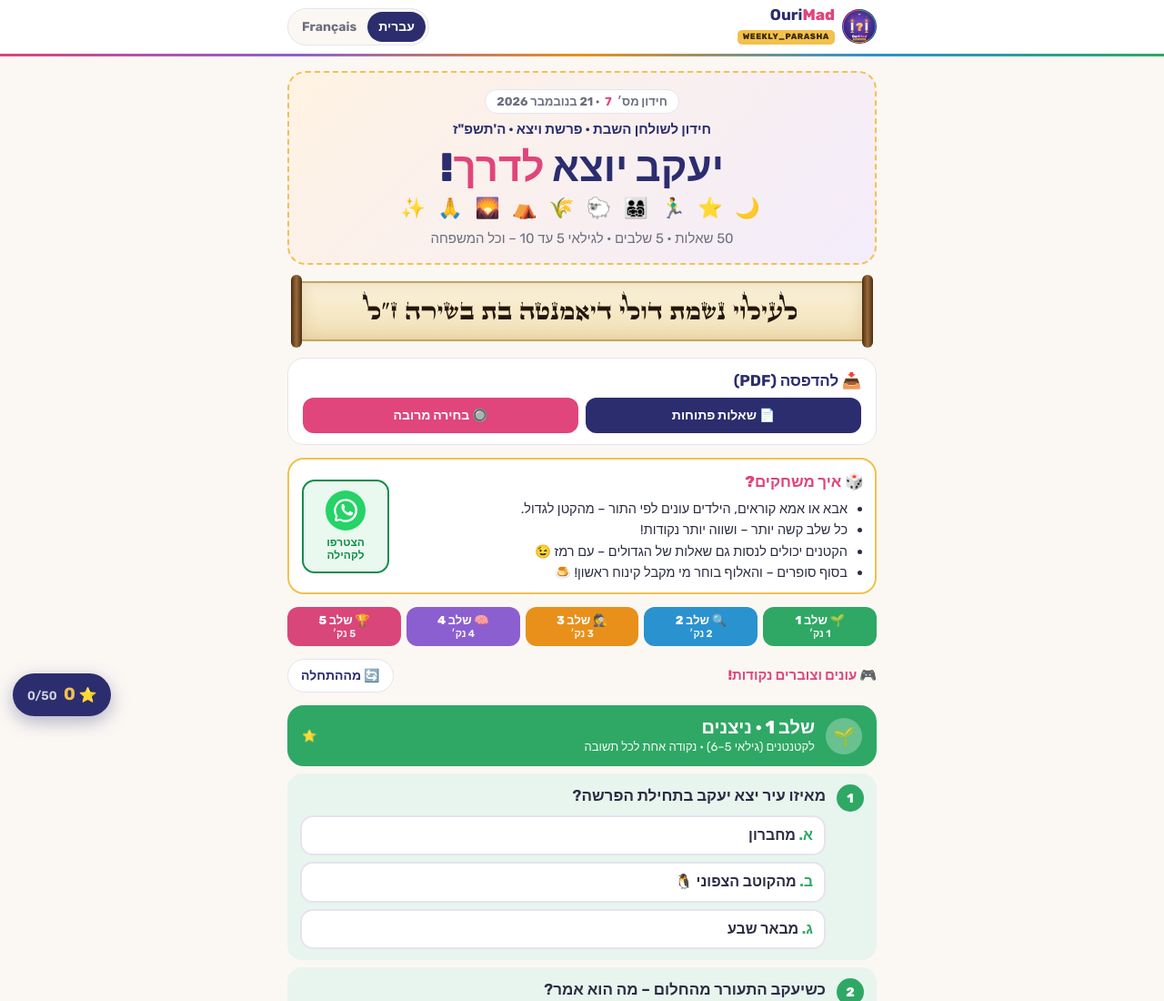
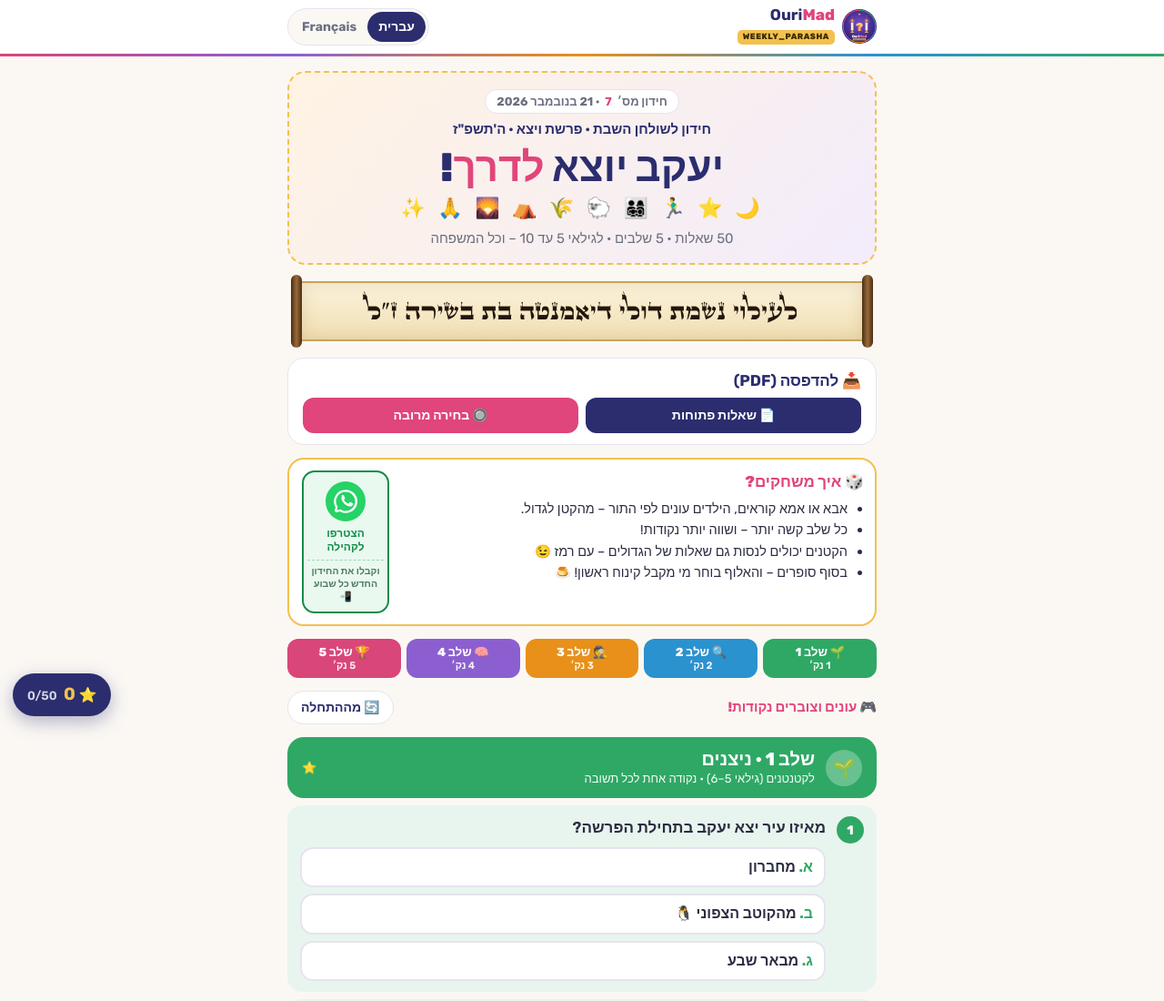
Before and after one commit to figaro6/parasha, a plain HTML site: page index.html in a window 1280 px wide. Shown: the top 1100 px of the page at 91% size. Drawn offline with Linux system fonts and the light colour scheme; a web font is replaced by a local one.

Commit message:
WhatsApp tile: explain it brings the new quiz every week
Co-Authored-By: Claude Opus 5.5 <noreply@anthropic.com>
Claude-Session: https://claude.ai/code/session_01S9nMe3U32YHPd1cfJWsFuR

```diff
--- a/index.html
+++ b/index.html
@@ -95,6 +95,7 @@ body.can-dl .dl{display:flex}
 .how h2{margin:0;font-weight:800;color:var(--pink);font-size:17px}
 .how ul{margin:6px 0 0;padding-inline-start:18px;display:flex;flex-direction:column;gap:3px;font-size:14.5px;line-height:1.4}
 .watile{flex:none;align-self:center;width:96px;display:flex;flex-direction:column;align-items:center;gap:6px;text-align:center;text-decoration:none;background:#e9f9ef;border:2px solid var(--wa);border-radius:14px;padding:10px 4px;color:var(--wa);font-weight:800;font-size:12px;line-height:1.2}
+.watile small{display:block;font-weight:600;font-size:10.5px;line-height:1.3;color:#4f7a60;border-top:1px dashed #9fd6b3;padding-top:5px;margin-top:1px}
 .watile svg{width:44px;height:44px;background:#25d366;border-radius:50%;padding:6px;box-sizing:border-box}
 
 /* level nav + tools */
@@ -223,7 +224,7 @@ const LV = [
   {c:"var(--l1)", i:"🌱"}, {c:"var(--l2)", i:"🔍"}, {c:"var(--l3)", i:"🕵️"}, {c:"var(--l4)", i:"🧠"}, {c:"var(--l5)", i:"🏆"}
 ];
 const UI = {
-  he:{dir:"rtl", series:"חידון מס׳", parasha:"פרשת", how:"🎲 איך משחקים?", waT:"הצטרפו לקהילה", howS:["אבא או אמא קוראים, הילדים עונים לפי התור – מהקטן לגדול.","כל שלב קשה יותר – ושווה יותר נקודות!","הקטנים יכולים לנסות גם שאלות של הגדולים – עם רמז 😉","בסוף סופרים – והאלוף בוחר מי מקבל קינוח ראשון! 🍮"], lvl:"שלב", pts:n=>n+" נק׳",
+  he:{dir:"rtl", series:"חידון מס׳", parasha:"פרשת", how:"🎲 איך משחקים?", waT:"הצטרפו לקהילה", waS:"וקבלו את החידון החדש כל שבוע 📲", howS:["אבא או אמא קוראים, הילדים עונים לפי התור – מהקטן לגדול.","כל שלב קשה יותר – ושווה יותר נקודות!","הקטנים יכולים לנסות גם שאלות של הגדולים – עם רמז 😉","בסוף סופרים – והאלוף בוחר מי מקבל קינוח ראשון! 🍮"], lvl:"שלב", pts:n=>n+" נק׳",
       show:"הצגת התשובה", hide:"הסתרת התשובה", all:"הצגת כל התשובות", none:"הסתרת כל התשובות",
       letters:["א.","ב.","ג."], archive:"📚 ארכיון החידונים", latest:"השבוע", empty:"החידונים של השבועות הקודמים יופיעו כאן.",
       old:"זהו חידון מהארכיון.", back:"לחידון של השבוע", err:"לא הצלחנו לטעון את החידון. נסו לרענן את העמוד.", date:"he-IL",
@@ -240,7 +241,7 @@ const UI = {
       comm:"🏆 לשתף את הניקוד בקהילה", copied:"📋 הטקסט הועתק – הדביקו בקבוצה ושלחו!",
       fab:"🏆 שיתוף", myScore:"🏆 הניקוד שלי", close:"סגירה",
       shareText:(s,m,p,a,t)=>a<t ? `🎲 כבר צברתי ${s} נקודות בחידון פרשת ${p} (${a}/${t} שאלות)! מי מנצח אותי? 😎👇` : `🎲 צברתי ${s}/${m} נקודות בחידון פרשת ${p}! מי מנצח אותי? 😎👇`},
-  fr:{dir:"ltr", series:"Quiz n°", parasha:"Paracha", how:"🎲 Comment jouer ?", waT:"Rejoindre la<br>communauté", howS:["Papa ou maman lit, les enfants répondent à tour de rôle – du plus petit au plus grand.","Chaque niveau est plus dur – et rapporte plus de points !","Les petits peuvent tenter les questions des grands – avec un indice 😉","À la fin, on compte – et le champion choisit qui a le dessert en premier ! 🍮"], lvl:"Niveau", pts:n=>n==1?"1 pt":n+" pts",
+  fr:{dir:"ltr", series:"Quiz n°", parasha:"Paracha", how:"🎲 Comment jouer ?", waT:"Rejoindre la<br>communauté", waS:"et recevez le nouveau quiz chaque semaine 📲", howS:["Papa ou maman lit, les enfants répondent à tour de rôle – du plus petit au plus grand.","Chaque niveau est plus dur – et rapporte plus de points !","Les petits peuvent tenter les questions des grands – avec un indice 😉","À la fin, on compte – et le champion choisit qui a le dessert en premier ! 🍮"], lvl:"Niveau", pts:n=>n==1?"1 pt":n+" pts",
       show:"Voir la réponse", hide:"Cacher la réponse", all:"Voir toutes les réponses", none:"Cacher toutes les réponses",
       letters:["a.","b.","c."], archive:"📚 Archives des quiz", latest:"Cette semaine", empty:"Les quiz des semaines précédentes apparaîtront ici.",
       old:"Ceci est un quiz des archives.", back:"Revenir au quiz de la semaine", err:"Le quiz n'a pas pu être chargé. Essayez de rafraîchir la page.", date:"fr-FR",
@@ -322,7 +323,7 @@ async function render(){
   if(meta.pdf){ const dl = el("section",{class:"dl",id:"dl","aria-labelledby":"dl-title"}); app.append(dl); fillDl(meta); }
   app.append(el("section",{class:"how"},
     `<div class="howmain"><h2>${u.how}</h2><ul>${(u.howS||t.how).map(x=>`<li>${x}</li>`).join("")}</ul></div>
-     <a class="watile" href="${WA_URL}" target="_blank" rel="noopener">${WA_ICON}<span>${u.waT}</span></a>`));
+     <a class="watile" href="${WA_URL}" target="_blank" rel="noopener">${WA_ICON}<span>${u.waT}</span><small>${u.waS}</small></a>`));
 
   const nav = el("nav",{class:"nav","aria-label":u.lvl});
   t.levels.forEach((L,i)=>{
```
